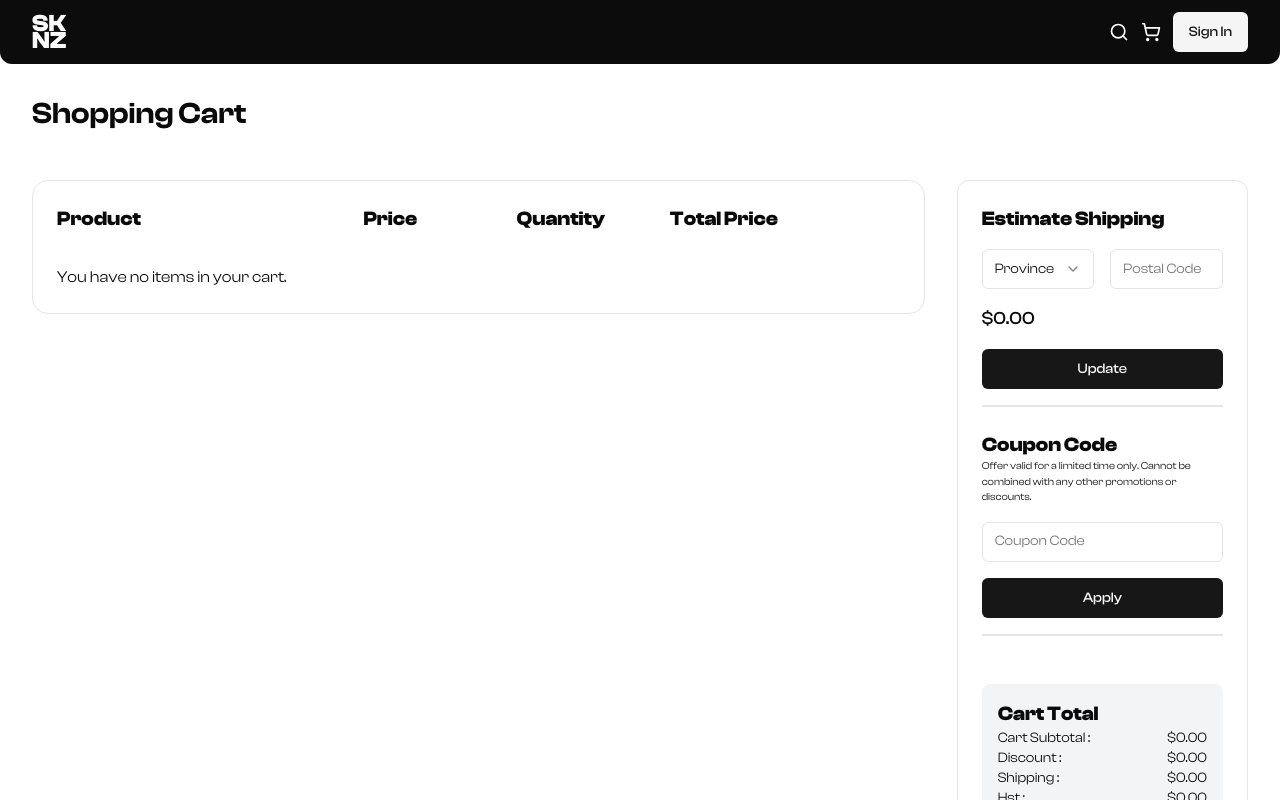
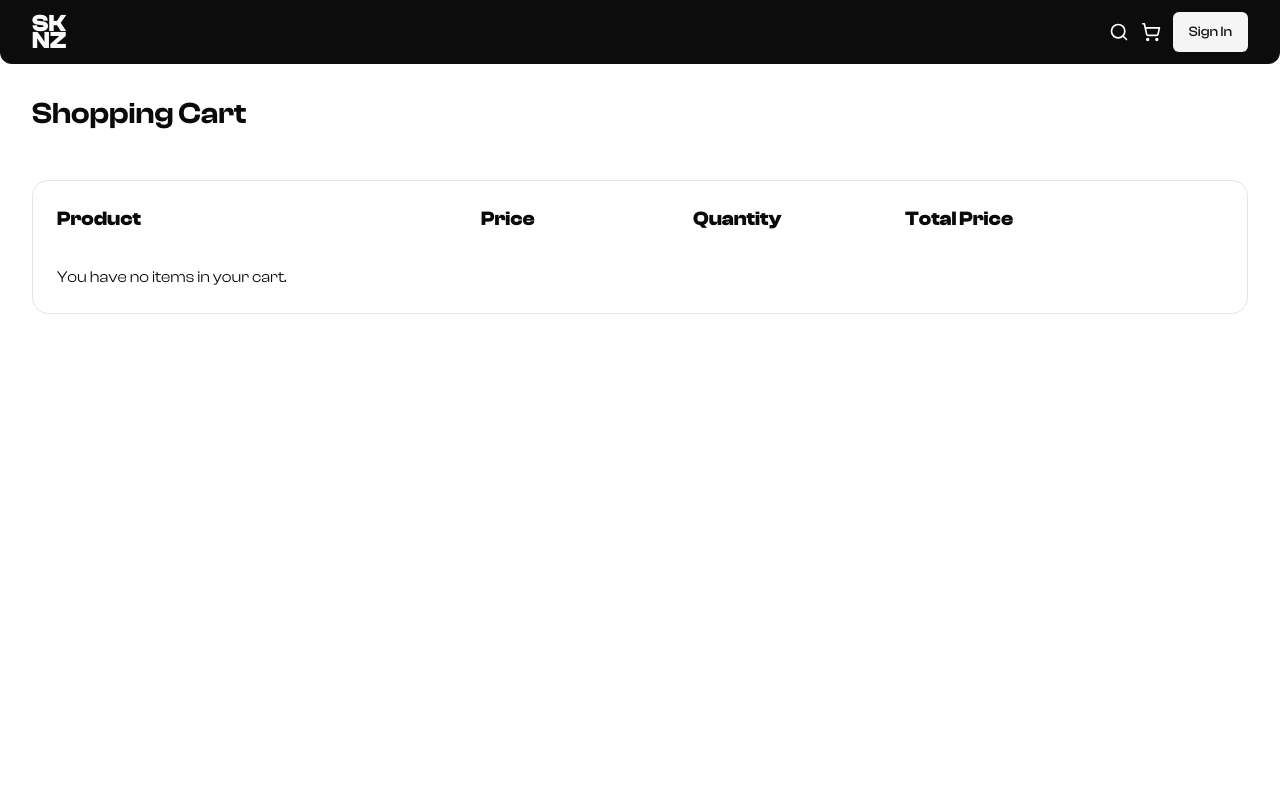
Before and after one commit to AndreiAgmata/sknz, a Next.js app: page /cart in a window 1280 px wide. Shown: the top 800 px of the page. Built offline with nearby package versions, Linux system fonts and the light colour scheme.

Commit message:
Updated layout

```diff
--- a/src/app/(pages)/cart/page.tsx
+++ b/src/app/(pages)/cart/page.tsx
@@ -9,7 +9,7 @@ function CartPage() {
       <h1 className="text-3xl font-semibold">Shopping Cart</h1>
       <div className="content flex flex-col xl:flex-row gap-8 mt-12 justify-between items-start h-full">
         <Cart />
-        <CheckOutForm options={{ calculateShipping: true, couponCode: true }} />
+        <CheckOutForm />
       </div>
     </section>
   );
--- a/src/app/(pages)/products/[id]/page.tsx
+++ b/src/app/(pages)/products/[id]/page.tsx
@@ -23,7 +23,7 @@ async function DesignsPage(req: request) {
   return (
     <section className="container mx-auto">
       <SingleItem product={product} />
-      <MoreLikeThis id={req.params.id} />
+      {/* <MoreLikeThis id={req.params.id} /> */}
       <Faq />
     </section>
   );
--- a/src/components/cartItem/CartItem.tsx
+++ b/src/components/cartItem/CartItem.tsx
@@ -63,7 +63,7 @@ function CartItem({ product, index }: CartItemProps) {
         </Button>
       </div>
       <div className="text-lg font-medium col-span-2">
-        ${product.product.price * product.quantity}
+        ${(product.product.price * product.quantity).toFixed(2)}
       </div>
       <div className="cursor-pointer" onClick={() => removeFromCart(index)}>
         <p>Remove</p>
--- a/src/components/checkOutForm/CheckOutForm.tsx
+++ b/src/components/checkOutForm/CheckOutForm.tsx
@@ -17,12 +17,7 @@ import { CartItem, Product } from "@/lib/types";
 import { DrawerClose } from "../ui/drawer";
 import { useCartContext } from "@/context/CartContext";
 
-interface DisplayOptions {
-  calculateShipping: boolean;
-  couponCode: boolean;
-}
-
-function CheckOutForm({ options }: { options: DisplayOptions }) {
+function CheckOutForm() {
   const [shippingFee, setShippingFee] = useState(0.0);
   const { cartItems } = useCartContext();
 
@@ -47,9 +42,8 @@ function CheckOutForm({ options }: { options: DisplayOptions }) {
     return (subtotal + shippingFee + tax).toFixed(2);
   };
 
-  return (
+  return cartItems.length !== 0 ? (
     <div className="w-full xl:w-96 p-6 mb-5 border rounded-xl grid grid-cols-1 md:grid-cols-2 xl:grid-cols-1 gap-6">
-      {options.calculateShipping && (
       <div className="calculate-shipping pb-4 border-b-2">
         <p className="text-xl font-bold">Estimate Shipping</p>
         <div className="row flex gap-4 mt-4">
@@ -72,24 +66,27 @@ function CheckOutForm({ options }: { options: DisplayOptions }) {
         <p className="shipping-fee text-lg font-medium mt-4">
           {shippingFee === 0 ? "$0.00" : `$${shippingFee}`}
         </p>
-          <Button type="button" className="mt-4 w-full">
+        <Button
+          type="button"
+          className="mt-4 w-full"
+          onClick={() => setShippingFee(4.99)}
+        >
           Update
         </Button>
       </div>
-      )}
-      {options.couponCode && (
+
       <div className="coupon-code pb-4 border-b-2 flex flex-col items-start">
         <p className="text-xl font-bold">Coupon Code</p>
         <p style={{ fontSize: "0.65rem" }}>
-            Offer valid for a limited time only. Cannot be combined with any
-            other promotions or discounts.
+          Offer valid for a limited time only. Cannot be combined with any other
+          promotions or discounts.
         </p>
         <Input type="text" placeholder="Coupon Code" className="my-4" />
         <Button type="button" className="mt-auto w-full ">
           Apply
         </Button>
       </div>
-      )}
+
       <div className="dummy-col"></div>
       <div className="cart-total xl:ms-none">
         <div className="inner p-4 bg-gray-100 rounded-lg">
@@ -123,6 +120,8 @@ function CheckOutForm({ options }: { options: DisplayOptions }) {
         </Button>
       </div>
     </div>
+  ) : (
+    <></>
   );
 }
 
--- a/src/components/hero/Hero.tsx
+++ b/src/components/hero/Hero.tsx
@@ -16,14 +16,10 @@ function Hero() {
           overflow: "hidden",
         }}
       >
-        <div className="tag-line">
-          <h1 className="text-white font-medium text-9xl text-center">
-            START SWIPING
-          </h1>
-          <h1 className="text-white font-medium text-9xl text-center">
-            WITH STYLE
-          </h1>
-          <h1 className="text-white font-medium text-9xl text-center">TODAY</h1>
+        <div className="tag-line text-9xl">
+          <h1 className="text-white font-medium  text-center">START SWIPING</h1>
+          <h1 className="text-white font-medium  text-center">WITH STYLE</h1>
+          <h1 className="text-white font-medium  text-center">TODAY</h1>
         </div>
         <div
           className="cards-wrapper"
```
Lines whose indentation alone changed are shown as unchanged.
